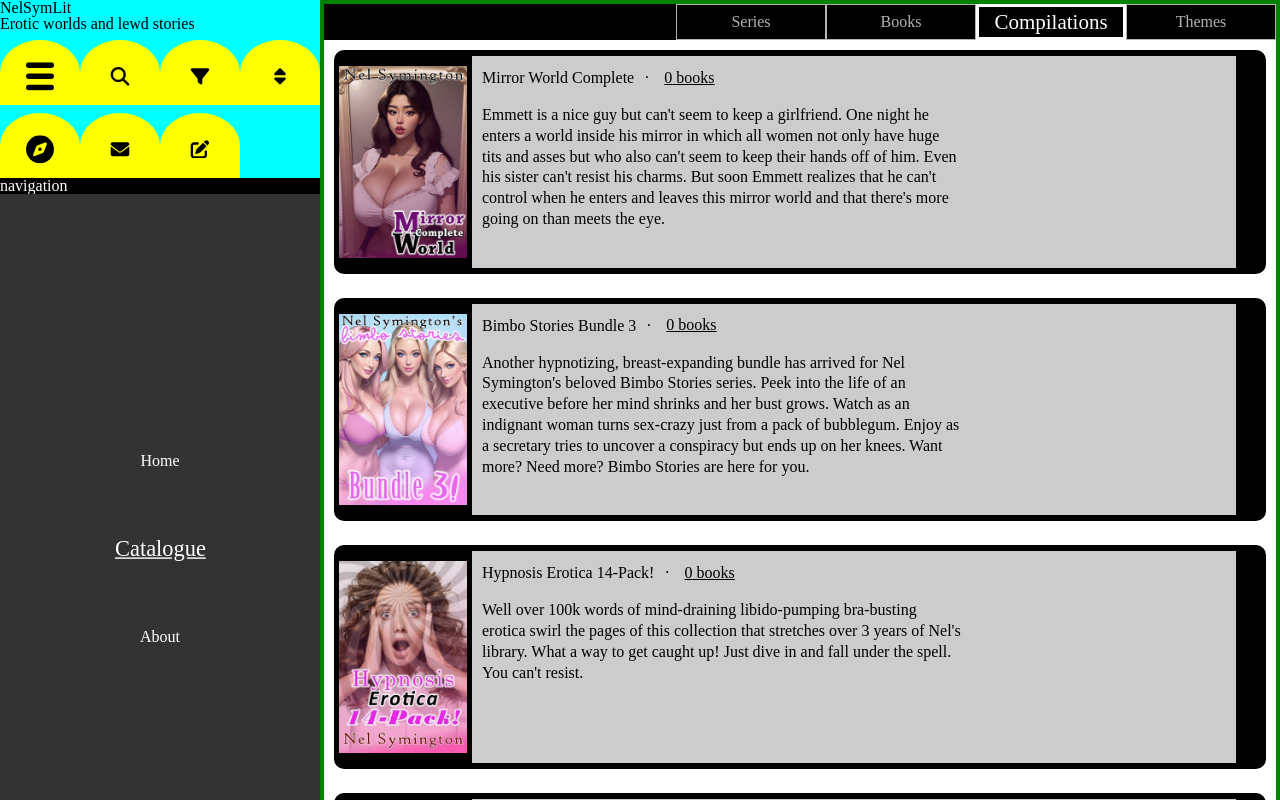
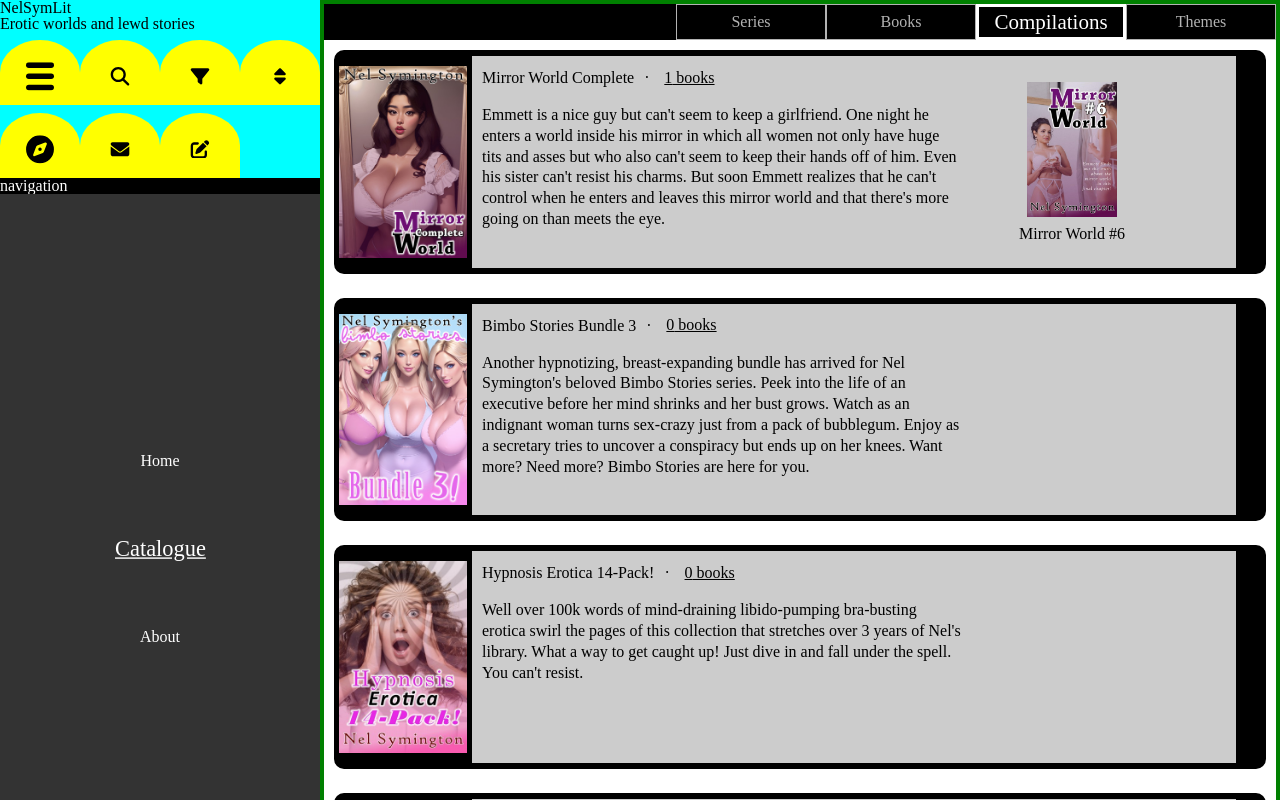
Before and after one commit to Driijko/wren, a Svelte app: page / in a window 1280 px wide. Built offline with nearby package versions, Linux system fonts and the light colour scheme.

Commit message:
CompilationDisplayLarge.

```diff
--- /dev/null
+++ b/src/components/4-structures/catalogue/compilations/CompilationDisplayLarge.svelte
@@ -0,0 +1,35 @@
+<!-- SCRIPTS ////////////////////////////////////////// -->
+<script>
+  // IMPORTS -----------------------------------
+  import books from "../../../../static/books";
+
+  // PROPS -------------------------------
+  export let comp;
+  export let extra;
+
+</script>
+
+<!-- MARKUP ///////////////////////////////////////// -->
+<li class="wide">
+  <img src={comp.pic} alt={comp.title} />
+  <div>
+    <div>
+      <h4>{comp.title1} {comp.title2}</h4>
+      &middot
+      <p>
+        <a href={comp.title}>
+          {comp.books.length} books
+        </a>
+      </p>
+    </div>
+    <p>{comp.description}</p>
+  </div>
+  <ul class="sub-list">
+    {#each comp.books as book}
+      <li class="center">
+        <img src={book.pic} alt={book.title} />
+        <h4>{book.title}</h4>
+      </li>
+    {/each}
+  </ul>
+</li>
--- a/src/components/4-structures/catalogue/compilations/CompilationsDisplay.svelte
+++ b/src/components/4-structures/catalogue/compilations/CompilationsDisplay.svelte
@@ -5,6 +5,7 @@
   import { vpwidth } from "../../../../dynamic/viewport";
   import CompilationDisplaySmall from "./CompilationDisplaySmall.svelte";
   import CompilationDisplayMedium from "./CompilationDisplayMedium.svelte";
+  import CompilationDisplayLarge from "./CompilationDisplayLarge.svelte";
 
 </script>
 
@@ -14,49 +15,16 @@
     {#each $compilationsDisplay as comp}
       <CompilationDisplaySmall {comp} />
     {/each}
-  {:else if $vpwidth >= 600}
+  {:else if $vpwidth >= 600 && $vpwidth <= 900}
     {#each $compilationsDisplay as comp}
       <CompilationDisplayMedium {comp} />
     {/each}
+  {:else}
+    {#each $compilationsDisplay as comp}
+      <CompilationDisplayLarge {comp} extra={$vpwidth - 900} />
+    {/each}
   {/if}
 </ul>
-        <!-- Narrow Viewport ------------------- -->
-        <!-- {#if $vpwidth < 600}
-          <div class="narrow">
-            <img src={comp.pic} alt={comp.title} />
-            <div class="center">
-              <h4>{comp.title1}<br/>{comp.title2}</h4>
-              <p>
-                <a href={comp.title}>
-                  {comp.books.length} books
-                </a>
-              </p>
-            </div>
-          </div>
-          <p>{comp.description}</p> -->
-
-        <!-- Wider Viewport --------------------- -->
-        <!-- {:else if $vpwidth >= 600}
-        <div class="wide">
-          <img src={comp.pic} alt={comp.title} />
-          <div>
-            <div>
-              <h4>{comp.title1} {comp.title2}</h4>
-              &middot
-              <p>
-                <a href={comp.title}>
-                  {comp.books.length} books
-                </a>
-              </p>
-            </div>
-            <p>{comp.description}</p>
-          </div>
-        </div> -->
-
-        <!-- {/if}
-      </li>
-  {/each} -->
-<!-- </ul> -->
 
 <!-- STYLES //////////////////////////////////////// -->
 <style>
@@ -140,7 +108,28 @@ ul :global(.wide > div > div) {
   gap: 10px;
 }
 ul :global(.wide > div > p:nth-child(2)) {
-  flex: 1;
   padding: 15px 0px;
 }
+
+/* WITH SUB-LIST */
+ul :global(.sub-list) {
+  /* border: 4px solid red; */
+  overflow-x: hidden;
+  flex: 1;
+  height: 100%;
+}
+ul :global(.sub-list li) {
+  width: 200px;
+  /* border: 4px solid green; */
+  display: flex;
+  flex-direction: column;
+  /* padding: 20px; */
+  height: 100%;
+}
+ul :global(.sub-list img) {
+  padding: 5px;
+  background-color: transparent;
+  border: none;
+  width: 100px;
+}
 </style>
--- a/src/static/compilations.js
+++ b/src/static/compilations.js
@@ -9,7 +9,9 @@ const compilations = [
     words: "33,380",
     date: [23, 2, 2],
     pic: "./compilations/mirror-world-complete.jpeg",
-    books: [],
+    books: [
+      {id: 14, title: "Mirror World #6", pic: "./books/mirror-world-6.jpeg"}
+    ],
     sale: "",
     tags: [],
   },
```
